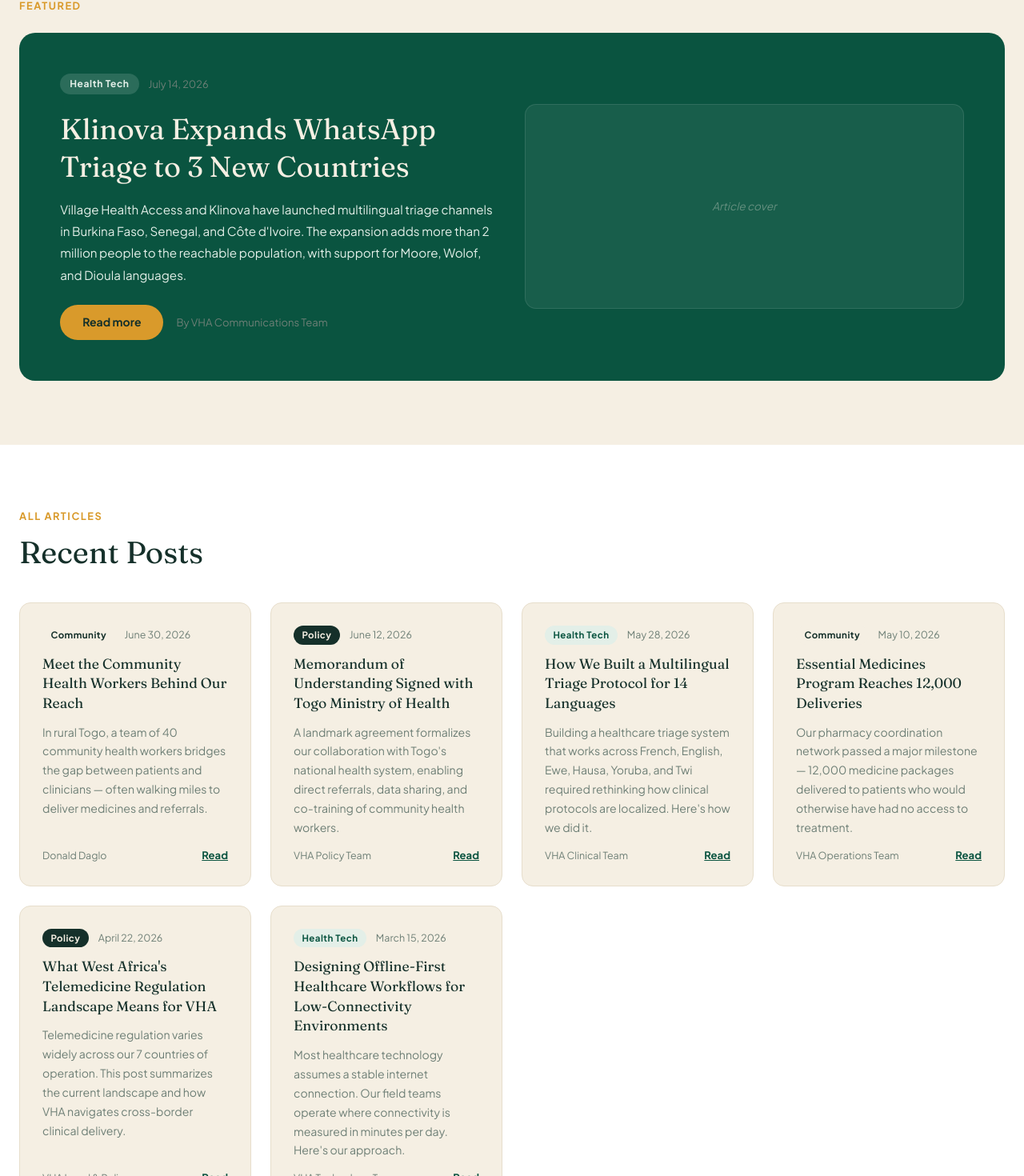
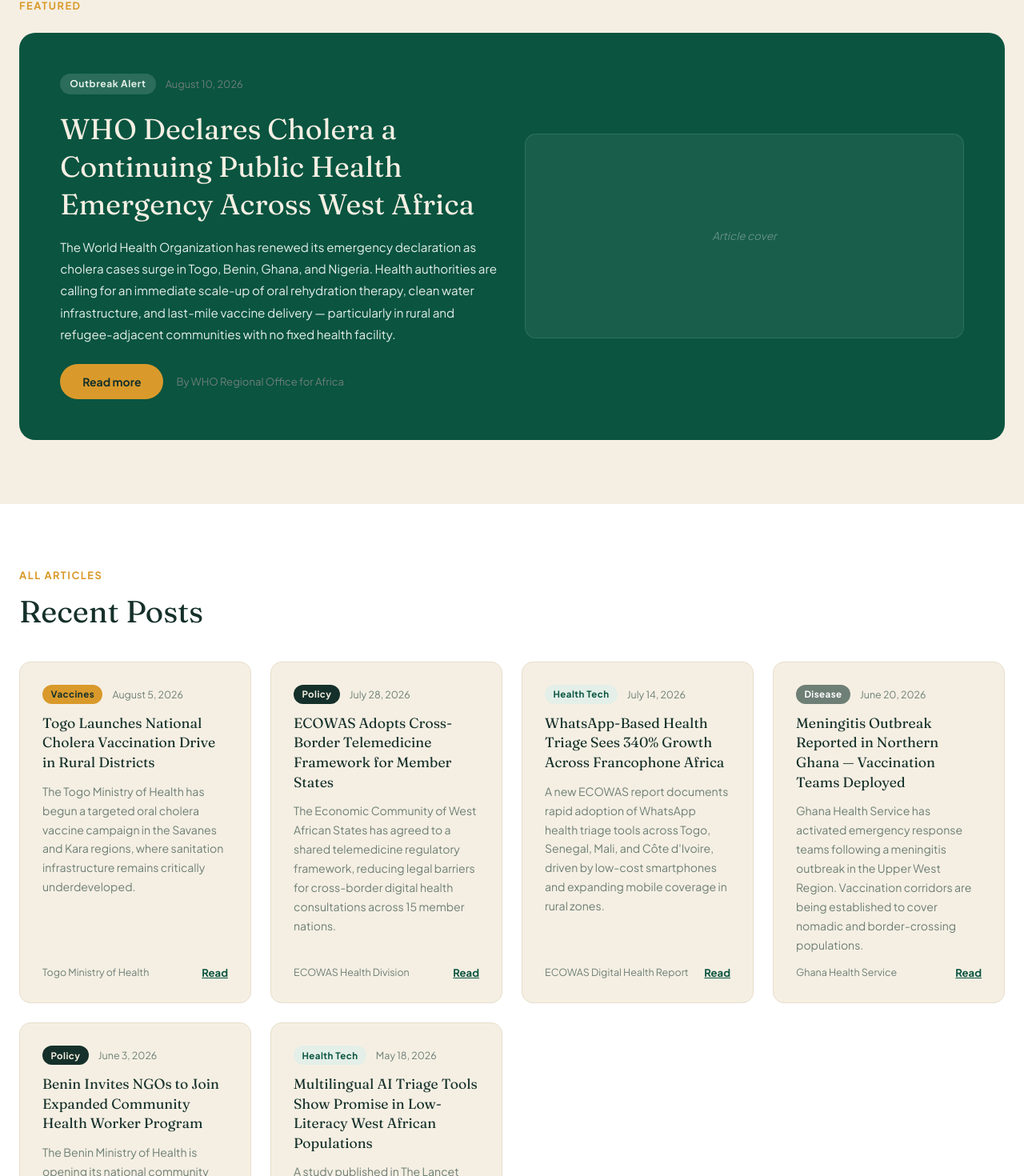
Before and after one commit to KlinovaHealth/village-health-access, a Next.js app: page /blog in a window 1280 px wide. Shown: the part 474-1944 px from the top of the page at 80% size. Built offline with nearby package versions, Linux system fonts and the light colour scheme.

Commit message:
Fix em dashes, update blog to regional African health news, fix category colors

```diff
--- a/app/blog/page.tsx
+++ b/app/blog/page.tsx
@@ -3,63 +3,66 @@
 import { useState } from 'react'
 
 const featuredPost = {
-  category: 'Health Tech',
-  date: 'July 14, 2026',
-  title: 'Klinova Expands WhatsApp Triage to 3 New Countries',
+  category: 'Outbreak Alert',
+  date: 'August 10, 2026',
+  title: 'WHO Declares Cholera a Continuing Public Health Emergency Across West Africa',
   excerpt:
-    'Village Health Access and Klinova have launched multilingual triage channels in Burkina Faso, Senegal, and Côte d\'Ivoire. The expansion adds more than 2 million people to the reachable population, with support for Moore, Wolof, and Dioula languages.',
-  author: 'VHA Communications Team',
+    'The World Health Organization has renewed its emergency declaration as cholera cases surge in Togo, Benin, Ghana, and Nigeria. Health authorities are calling for an immediate scale-up of oral rehydration therapy, clean water infrastructure, and last-mile vaccine delivery — particularly in rural and refugee-adjacent communities with no fixed health facility.',
+  author: 'WHO Regional Office for Africa',
 }
 
 const posts = [
   {
-    category: 'Community',
-    date: 'June 30, 2026',
-    title: 'Meet the Community Health Workers Behind Our Reach',
-    excerpt: 'In rural Togo, a team of 40 community health workers bridges the gap between patients and clinicians — often walking miles to deliver medicines and referrals.',
-    author: 'Donald Daglo',
+    category: 'Vaccines',
+    date: 'August 5, 2026',
+    title: 'Togo Launches National Cholera Vaccination Drive in Rural Districts',
+    excerpt: 'The Togo Ministry of Health has begun a targeted oral cholera vaccine campaign in the Savanes and Kara regions, where sanitation infrastructure remains critically underdeveloped.',
+    author: 'Togo Ministry of Health',
   },
   {
     category: 'Policy',
-    date: 'June 12, 2026',
-    title: 'Memorandum of Understanding Signed with Togo Ministry of Health',
-    excerpt: 'A landmark agreement formalizes our collaboration with Togo\'s national health system, enabling direct referrals, data sharing, and co-training of community health workers.',
-    author: 'VHA Policy Team',
+    date: 'July 28, 2026',
+    title: 'ECOWAS Adopts Cross-Border Telemedicine Framework for Member States',
+    excerpt: 'The Economic Community of West African States has agreed to a shared telemedicine regulatory framework, reducing legal barriers for cross-border digital health consultations across 15 member nations.',
+    author: 'ECOWAS Health Division',
   },
   {
     category: 'Health Tech',
-    date: 'May 28, 2026',
-    title: 'How We Built a Multilingual Triage Protocol for 14 Languages',
-    excerpt: 'Building a healthcare triage system that works across French, English, Ewe, Hausa, Yoruba, and Twi required rethinking how clinical protocols are localized. Here\'s how we did it.',
-    author: 'VHA Clinical Team',
+    date: 'July 14, 2026',
+    title: 'WhatsApp-Based Health Triage Sees 340% Growth Across Francophone Africa',
+    excerpt: 'A new ECOWAS report documents rapid adoption of WhatsApp health triage tools across Togo, Senegal, Mali, and Côte d\'Ivoire, driven by low-cost smartphones and expanding mobile coverage in rural zones.',
+    author: 'ECOWAS Digital Health Report',
   },
   {
-    category: 'Community',
-    date: 'May 10, 2026',
-    title: 'Essential Medicines Program Reaches 12,000 Deliveries',
-    excerpt: 'Our pharmacy coordination network passed a major milestone — 12,000 medicine packages delivered to patients who would otherwise have had no access to treatment.',
-    author: 'VHA Operations Team',
+    category: 'Disease',
+    date: 'June 20, 2026',
+    title: 'Meningitis Outbreak Reported in Northern Ghana — Vaccination Teams Deployed',
+    excerpt: 'Ghana Health Service has activated emergency response teams following a meningitis outbreak in the Upper West Region. Vaccination corridors are being established to cover nomadic and border-crossing populations.',
+    author: 'Ghana Health Service',
   },
   {
     category: 'Policy',
-    date: 'April 22, 2026',
-    title: 'What West Africa\'s Telemedicine Regulation Landscape Means for VHA',
-    excerpt: 'Telemedicine regulation varies widely across our 7 countries of operation. This post summarizes the current landscape and how VHA navigates cross-border clinical delivery.',
-    author: 'VHA Legal & Policy',
+    date: 'June 3, 2026',
+    title: 'Benin Invites NGOs to Join Expanded Community Health Worker Program',
+    excerpt: 'The Benin Ministry of Health is opening its national community health worker registry to accredited NGOs and digital health platforms, creating formal integration points for telemedicine referrals.',
+    author: 'Benin Ministry of Health',
   },
   {
     category: 'Health Tech',
-    date: 'March 15, 2026',
-    title: 'Designing Offline-First Healthcare Workflows for Low-Connectivity Environments',
-    excerpt: 'Most healthcare technology assumes a stable internet connection. Our field teams operate where connectivity is measured in minutes per day. Here\'s our approach.',
-    author: 'VHA Technology Team',
+    date: 'May 18, 2026',
+    title: 'Multilingual AI Triage Tools Show Promise in Low-Literacy West African Populations',
+    excerpt: 'A study published in The Lancet Digital Health found that voice-based multilingual triage in Ewe, Hausa, and Twi achieved 91% accuracy in identifying urgent cases — even among patients with no formal education.',
+    author: 'The Lancet Digital Health',
   },
 ]
 
 const categoryColors: Record<string, { bg: string; text: string }> = {
-  'Health Tech': { bg: '#E3EFE8', text: '#0A5440' },
-  'Community': { bg: '#F5EFE3', text: '#15302A' },
-  'Policy': { bg: '#15302A', text: '#F5EFE3' },
+  'Health Tech':    { bg: '#E3EFE8', text: '#0A5440' },
+  'Community':      { bg: '#F5EFE3', text: '#15302A' },
+  'Policy':         { bg: '#15302A', text: '#F5EFE3' },
+  'Outbreak Alert': { bg: '#CF5A3C', text: '#ffffff' },
+  'Vaccines':       { bg: '#D99A2B', text: '#15302A' },
+  'Disease':        { bg: '#6E7F76', text: '#ffffff' },
 }
 
 export default function BlogPage() {
@@ -86,7 +89,7 @@
             News &amp; Updates
           </h1>
           <p style={{ color: '#E3EFE8', fontSize: '1.1rem', maxWidth: '52ch', lineHeight: 1.75 }}>
-            Stories from the field, program milestones, policy developments, and the technology behind our mission.
+            Regional health news, disease alerts, policy developments, and technology shaping healthcare access across West Africa.
           </p>
         </div>
       </section>
--- a/app/page.tsx
+++ b/app/page.tsx
@@ -1,10 +1,10 @@
 import Link from 'next/link'
 
 const stats = [
-  { value: '10,000+', label: 'Families Served' },
-  { value: '7', label: 'Countries by 2030 (Goal)' },
-  { value: '14', label: 'Languages' },
-  { value: '500+', label: 'Partner Clinics' },
+  { value: '10,000+', label: 'Families to Reach (Target)' },
+  { value: '7', label: 'Countries by 2030' },
+  { value: '14', label: 'Languages Planned' },
+  { value: '500+', label: 'Clinics (Target)' },
 ]
 
 const missionPillars = [
@@ -16,7 +16,7 @@
       </svg>
     ),
     title: 'Our Mission',
-    text: 'Deliver free, high-quality telemedicine and essential medicines to the most underserved communities in West Africa — regardless of income, location, or language.',
+    text: 'To deliver free, high-quality telemedicine and essential medicines to the most underserved communities in West Africa — regardless of income, location, or language.',
   },
   {
     icon: (
@@ -36,8 +36,8 @@
         <path d="M10 24l5-8 5 5 4-9" stroke="#0E6B4F" strokeWidth="2.5" strokeLinecap="round" strokeLinejoin="round" />
       </svg>
     ),
-    title: 'Our Impact',
-    text: 'Launched in 2026 in Togo. Targeting 7 countries by 2030. Over 10,000 consultations delivered through Klinova\'s grid, in 14 languages, serving rural, refugee, and urban-poor populations.',
+    title: 'Our Goal',
+    text: 'Launched in Togo in 2026, we aim to reach 10,000+ families across 7 countries by 2030 — delivering care in 14 languages through Klinova\'s Invisible Grid to rural, refugee, and urban-poor populations.',
   },
 ]
 
@@ -96,27 +96,27 @@
 ]
 
 const impactNumbers = [
-  { value: '10,247+', label: 'Patients Reached' },
-  { value: '7', label: 'Countries by 2030 (Goal)' },
-  { value: '14', label: 'Languages Supported' },
-  { value: '500+', label: 'Partner Clinics' },
+  { value: '10,000+', label: 'Families to Reach (Target)' },
+  { value: '7', label: 'Countries by 2030' },
+  { value: '14', label: 'Languages (Planned)' },
+  { value: '500+', label: 'Partner Clinics (Target)' },
 ]
 
 const newsItems = [
   {
-    date: 'July 2026',
-    title: 'Klinova Expands WhatsApp Triage to 3 New Countries',
-    excerpt: 'Village Health Access and Klinova have launched multilingual triage channels in Burkina Faso, Senegal, and Côte d\'Ivoire, adding more than 2 million people to the reachable population.',
+    date: 'August 2026',
+    title: 'WHO Calls for Urgent Scale-Up of Cholera Vaccines Across West Africa',
+    excerpt: 'The World Health Organization has issued an emergency call to action as cholera cases surge across Togo, Benin, and Nigeria, urging governments and NGOs to accelerate oral vaccine distribution in high-risk communities.',
   },
   {
-    date: 'May 2026',
-    title: 'Partnership with Togo Ministry of Health Formalized',
-    excerpt: 'A landmark memorandum of understanding enables direct referral pathways between our virtual clinicians and Togo\'s public health infrastructure.',
+    date: 'July 2026',
+    title: 'Togo Launches National Community Health Worker Program',
+    excerpt: 'The Togo Ministry of Health has formalized a national framework for community health workers, opening pathways for NGOs and digital health platforms to integrate with the public health system.',
   },
   {
-    date: 'March 2026',
-    title: 'Essential Medicines Program Reaches 12,000 Deliveries',
-    excerpt: 'Our pharmacy coordination network passed a major milestone — 12,000 medicine packages delivered to patients who would otherwise have had no access to treatment.',
+    date: 'June 2026',
+    title: 'Telemedicine Adoption Rising Across Francophone Africa',
+    excerpt: 'A new ECOWAS health report shows a 340% increase in WhatsApp-based health consultations across the region since 2024, driven by low-connectivity innovation and multilingual mobile health tools.',
   },
 ]
 
@@ -163,7 +163,7 @@
             Healthcare for every village.
           </h1>
           <p style={{ color: '#E3EFE8', fontSize: 'clamp(1rem, 2vw, 1.25rem)', maxWidth: '50ch', lineHeight: 1.7, marginBottom: '2.5rem' }}>
-            Delivering free telemedicine and essential medicines to the most underserved communities in West Africa — powered by Klinova&#39;s Invisible Grid, in their language, on their terms.
+            Delivering free telemedicine and essential medicines to the most underserved communities in West Africa, powered by Klinova&#39;s Invisible Grid, in their language, on their terms.
           </p>
           <div style={{ display: 'flex', flexWrap: 'wrap', gap: '1rem', marginBottom: '3.5rem' }}>
             <Link
```
